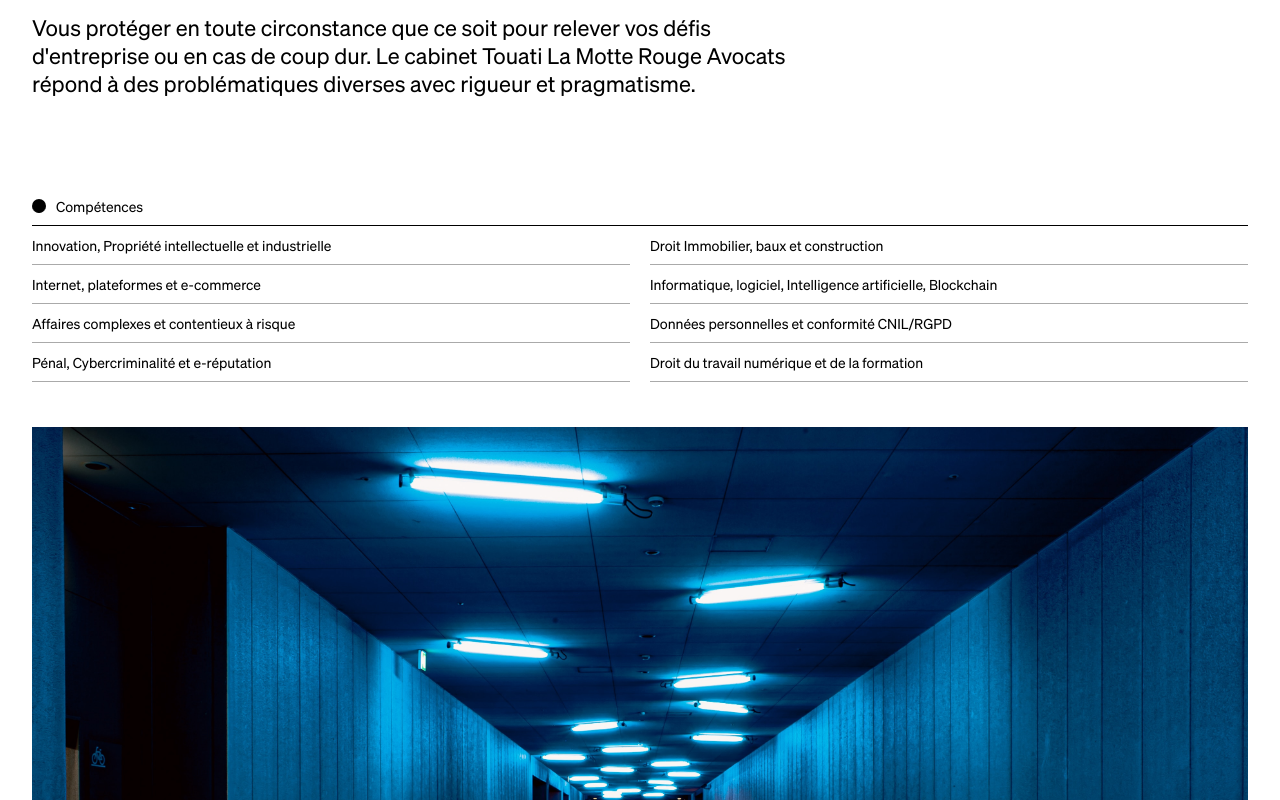
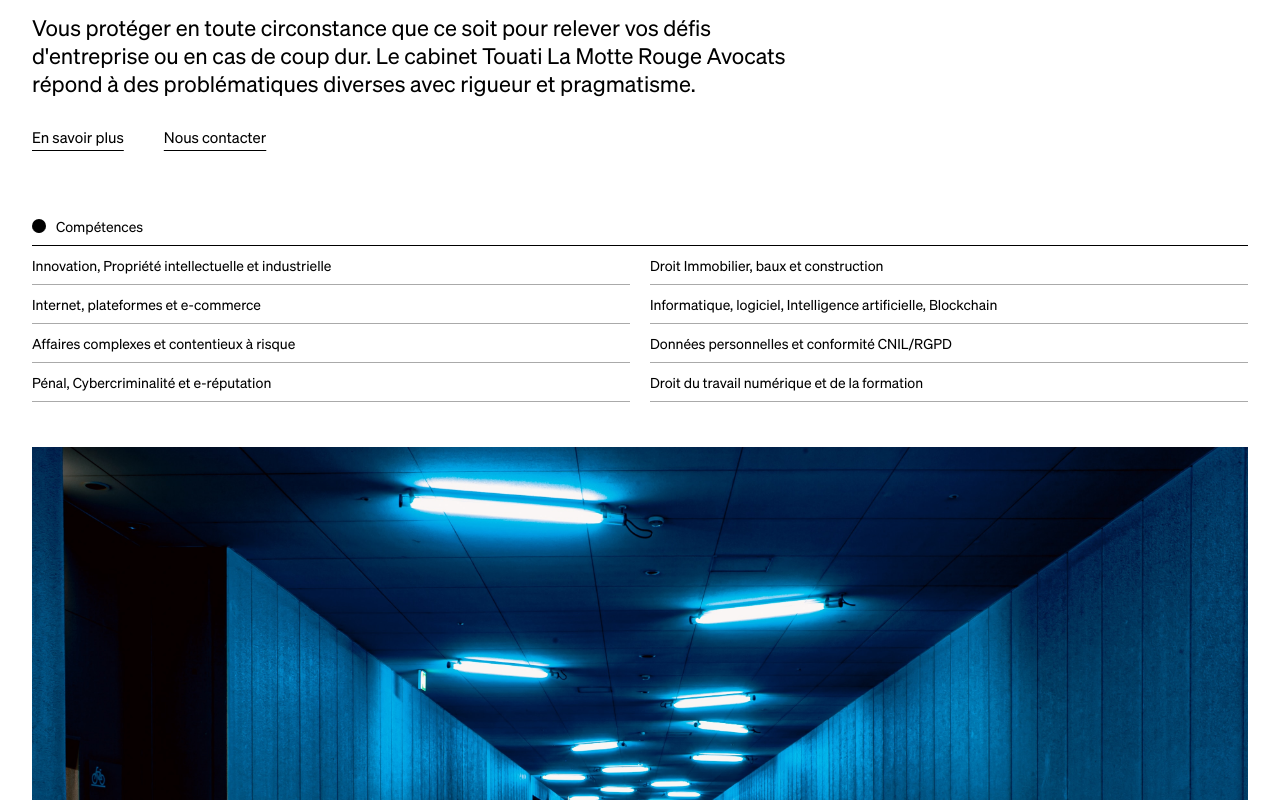
Before and after one commit to AdrienLapasset/TLMR-site, a Gatsby site: page / in a window 1280 px wide. Shown: the part 1580-2380 px from the top of the page. Built offline with nearby package versions, Linux system fonts and the light colour scheme; Gatsby itself is replaced by a stand-in of ours.

Commit message:
home links

```diff
--- a/src/components/global/SectionDescription/index.js
+++ b/src/components/global/SectionDescription/index.js
@@ -28,14 +28,14 @@ const StyledButtonsContainer = styled.div`
 `;
 
 const SectionDescription = ({ description, links, className }) => {
-  const linksRender = links?.map((link) => {
-    return <Cta key={link.text}>{link.text}</Cta>;
-  });
-
   return (
     <StyledContainer className={className}>
       <p>{description}</p>
-      <StyledButtonsContainer>{linksRender}</StyledButtonsContainer>
+      <StyledButtonsContainer>
+        {links.map(({ text, to }) => (
+          <Cta href={to}>{text}</Cta>
+        ))}
+      </StyledButtonsContainer>
     </StyledContainer>
   );
 };
--- a/src/components/pages/home/sections/NosSolution/index.js
+++ b/src/components/pages/home/sections/NosSolution/index.js
@@ -33,8 +33,8 @@ const NosSolution = () => {
           "Nous accompagnons au quotidien des entreprises qui innovent et avec lesquelles nous parlons le même langage. Le cabinet TLMR a développé une suite d’e-services inédite permettant d’optimiser la relation et le service rendu au client."
         }
         links={[
-          { text: "En savoir plus", link: "" },
-          { text: "Nous contacter", link: "" },
+          { text: "En savoir plus", to: "/" },
+          { text: "Nous contacter", to: "contact" },
         ]}
       />
       <HomeList
--- a/src/components/pages/home/sections/VousFormer/index.js
+++ b/src/components/pages/home/sections/VousFormer/index.js
@@ -48,8 +48,8 @@ const VousFormer = () => {
             "La formation juridique et la transmission de notre savoir-faire sont au cœur de l’ADN du cabinet TLMR. Henri de la Motte Rouge et Jean-Philippe Touati sont les premiers avocats infopreneurs. Ils ont fondé le Programme de formation en ligne infolawyers."
           }
           links={[
-            { text: "En savoir plus", link: "" },
-            { text: "Visiter infolawyers", link: "" },
+            { text: "En savoir plus", to: "/" },
+            { text: "Visiter infolawyers", to: "/" },
           ]}
         />
       </StyledColumns>
--- a/src/components/pages/home/sections/VousProteger/index.js
+++ b/src/components/pages/home/sections/VousProteger/index.js
@@ -33,8 +33,8 @@ const VousProteger = () => {
           "Vous protéger en toute circonstance que ce soit pour relever vos défis d'entreprise ou en cas de coup dur. Le cabinet Touati La Motte Rouge Avocats répond à des problématiques diverses avec rigueur et pragmatisme."
         }
         links={[
-          { text: "En savoir plus", link: "" },
-          { text: "Nous contacter", link: "" },
+          { text: "En savoir plus", to: "/" },
+          { text: "Nous contacter", to: "contact" },
         ]}
       />
       <HomeList
```
